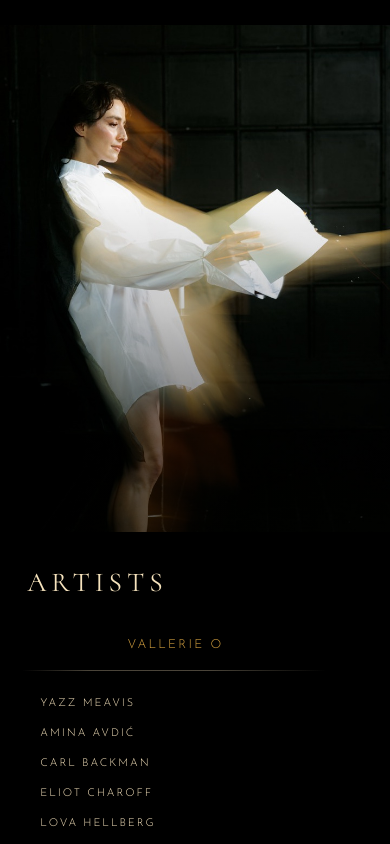
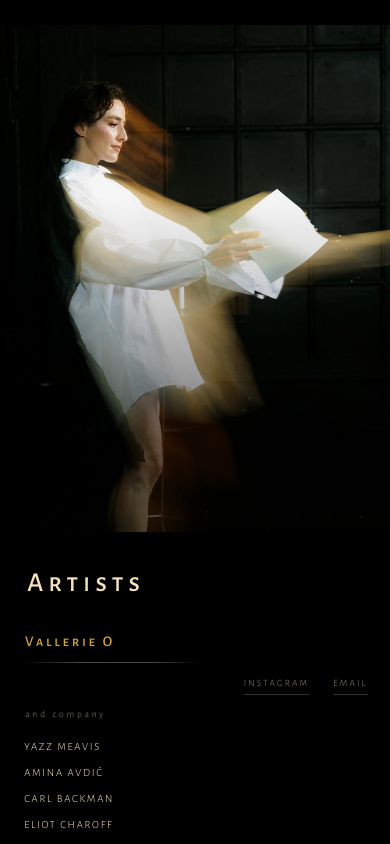
Before and after one commit to Benckert/amorfatitoday, a plain HTML site: page index.html in a window 390 px wide. Shown: the part 1156-2000 px from the top of the page. Drawn offline with Linux system fonts and the light colour scheme.

Commit message:
Small caps, three columns on artists, and Tickets back on the button
Type is one family in two cuts: Alegreya Sans SC for the display in
real small capitals, Alegreya Sans — the same design without them — for
every other line. It is a small-caps FAMILY rather than a font with an
smcp feature, so its lowercase glyphs are the small capitals: the title
is written "Amor Fati" and the text-transform is gone, because
uppercasing it would throw the small caps away and hand back plain
capitals. Both were checked for U+0106 before being chosen. Cormorant
and Josefin are out; still six files.

Artists is three columns now: her name on the left, the company on the
right, the photograph centred between them. That picture is a room with
someone in the middle of it and it loses the room at either edge. The
side columns take the gutter rather than the 1120px measure — beside a
600px figure the measure leaves too little width to set a name in — and
both text columns come first in the markup so a phone, which stacks in
DOM order, still gets the words before the picture.

The button says Tickets again.

Three defects on the way, all found by measuring rather than looking:

align-self:stretch, missing on the new figure. Inside a grid that
centres its items the box is sized by its content, height:100% resolves
to auto, and the photograph laid out at its natural 720x1080 —
overflowing the 900px panel and being clipped by overflow:hidden. This
is the second place on this page that has needed it.

Then the narrow layout twice over, both because an id outranks a class:
the desktop rule for this figure kept winning on a phone, so it sat
small and centred instead of running full width; and it kept
grid-column:2, which put it in an implicit second column sized to its
content — a full-bleed figure rendering 146px wide.

Measured after: 528x792 whole and centred at 1440, 469x704 at 1280,
full-bleed 390 and 360 on the phones, nine names clear of the rail at
every size.

```diff
--- a/index.html
+++ b/index.html
@@ -35,59 +35,83 @@
 
 <style>
 /* ───────────────────────────  the faces  ────────────────────────────
-   Self-hosted rather than fetched from Google. Three reasons: the page
-   no longer depends on a third party being up, no visitor's request
-   for this page reaches one, and the display face is present on the
-   very first paint instead of arriving a beat later. Only the latin
-   and latin-ext subsets are here — latin-ext is not optional, it
-   carries the Ć in Amina Avdić's name, and every face on this page was
-   checked for that glyph before it was chosen. */
+   Self-hosted rather than fetched from Google: the page depends on no
+   third party being up, no visitor's request for it reaches one, and
+   the display face is present on the first paint instead of arriving a
+   beat later.
+
+   Alegreya Sans SC is a small-caps FAMILY, not a font with a smcp
+   feature — its lowercase glyphs are the small capitals. So the title
+   is written "Amor Fati" and left alone: no text-transform, because
+   uppercasing it would throw the small caps away and give back plain
+   capitals. Alegreya Sans is the same design without the small caps
+   and carries every other line.
+
+   Latin and latin-ext only — latin-ext is not optional, it carries the
+   Ć in Amina Avdić's name, and both families were checked for U+0106
+   before being chosen. */
 @font-face {
-  font-family: 'Cormorant';
+  font-family: 'Alegreya Sans SC';
+  font-style: normal;
+  font-weight: 400;
+  font-display: swap;
+  src: url(fonts/alegreyasc-400-latin-ext.woff2) format('woff2');
+  unicode-range: U+0100-02BA, U+02BD-02C5, U+02C7-02CC, U+02CE-02D7, U+02DD-02FF, U+0304, U+0308, U+0329, U+1D00-1DBF, U+1E00-1E9F, U+1EF2-1EFF, U+2020, U+20A0-20AB, U+20AD-20C0, U+2113, U+2C60-2C7F, U+A720-A7FF;
+}
+@font-face {
+  font-family: 'Alegreya Sans SC';
+  font-style: normal;
+  font-weight: 400;
+  font-display: swap;
+  src: url(fonts/alegreyasc-400-latin.woff2) format('woff2');
+  unicode-range: U+0000-00FF, U+0131, U+0152-0153, U+02BB-02BC, U+02C6, U+02DA, U+02DC, U+0304, U+0308, U+0329, U+2000-206F, U+20AC, U+2122, U+2191, U+2193, U+2212, U+2215, U+FEFF, U+FFFD;
+}
+@font-face {
+  font-family: 'Alegreya Sans SC';
+  font-style: normal;
+  font-weight: 500;
+  font-display: swap;
+  src: url(fonts/alegreyasc-500-latin-ext.woff2) format('woff2');
+  unicode-range: U+0100-02BA, U+02BD-02C5, U+02C7-02CC, U+02CE-02D7, U+02DD-02FF, U+0304, U+0308, U+0329, U+1D00-1DBF, U+1E00-1E9F, U+1EF2-1EFF, U+2020, U+20A0-20AB, U+20AD-20C0, U+2113, U+2C60-2C7F, U+A720-A7FF;
+}
+@font-face {
+  font-family: 'Alegreya Sans SC';
+  font-style: normal;
+  font-weight: 500;
+  font-display: swap;
+  src: url(fonts/alegreyasc-500-latin.woff2) format('woff2');
+  unicode-range: U+0000-00FF, U+0131, U+0152-0153, U+02BB-02BC, U+02C6, U+02DA, U+02DC, U+0304, U+0308, U+0329, U+2000-206F, U+20AC, U+2122, U+2191, U+2193, U+2212, U+2215, U+FEFF, U+FFFD;
+}
+@font-face {
+  font-family: 'Alegreya Sans';
   font-style: normal;
   font-weight: 300;
   font-display: swap;
-  src: url(fonts/cormorant-300-latin-ext.woff2) format('woff2');
+  src: url(fonts/alegreya-300-latin-ext.woff2) format('woff2');
   unicode-range: U+0100-02BA, U+02BD-02C5, U+02C7-02CC, U+02CE-02D7, U+02DD-02FF, U+0304, U+0308, U+0329, U+1D00-1DBF, U+1E00-1E9F, U+1EF2-1EFF, U+2020, U+20A0-20AB, U+20AD-20C0, U+2113, U+2C60-2C7F, U+A720-A7FF;
 }
 @font-face {
-  font-family: 'Cormorant';
+  font-family: 'Alegreya Sans';
   font-style: normal;
   font-weight: 300;
   font-display: swap;
-  src: url(fonts/cormorant-300-latin.woff2) format('woff2');
+  src: url(fonts/alegreya-300-latin.woff2) format('woff2');
   unicode-range: U+0000-00FF, U+0131, U+0152-0153, U+02BB-02BC, U+02C6, U+02DA, U+02DC, U+0304, U+0308, U+0329, U+2000-206F, U+20AC, U+2122, U+2191, U+2193, U+2212, U+2215, U+FEFF, U+FFFD;
 }
 @font-face {
-  font-family: 'Cormorant';
+  font-family: 'Alegreya Sans';
   font-style: normal;
   font-weight: 400;
   font-display: swap;
-  src: url(fonts/cormorant-400-latin-ext.woff2) format('woff2');
+  src: url(fonts/alegreya-400-latin-ext.woff2) format('woff2');
   unicode-range: U+0100-02BA, U+02BD-02C5, U+02C7-02CC, U+02CE-02D7, U+02DD-02FF, U+0304, U+0308, U+0329, U+1D00-1DBF, U+1E00-1E9F, U+1EF2-1EFF, U+2020, U+20A0-20AB, U+20AD-20C0, U+2113, U+2C60-2C7F, U+A720-A7FF;
 }
 @font-face {
-  font-family: 'Cormorant';
+  font-family: 'Alegreya Sans';
   font-style: normal;
   font-weight: 400;
   font-display: swap;
-  src: url(fonts/cormorant-400-latin.woff2) format('woff2');
-  unicode-range: U+0000-00FF, U+0131, U+0152-0153, U+02BB-02BC, U+02C6, U+02DA, U+02DC, U+0304, U+0308, U+0329, U+2000-206F, U+20AC, U+2122, U+2191, U+2193, U+2212, U+2215, U+FEFF, U+FFFD;
-}
-@font-face {
-  font-family: 'Josefin Sans';
-  font-style: normal;
-  font-weight: 300;
-  font-display: swap;
-  src: url(fonts/josefin-300-latin-ext.woff2) format('woff2');
-  unicode-range: U+0100-02BA, U+02BD-02C5, U+02C7-02CC, U+02CE-02D7, U+02DD-02FF, U+0304, U+0308, U+0329, U+1D00-1DBF, U+1E00-1E9F, U+1EF2-1EFF, U+2020, U+20A0-20AB, U+20AD-20C0, U+2113, U+2C60-2C7F, U+A720-A7FF;
-}
-@font-face {
-  font-family: 'Josefin Sans';
-  font-style: normal;
-  font-weight: 300;
-  font-display: swap;
-  src: url(fonts/josefin-300-latin.woff2) format('woff2');
+  src: url(fonts/alegreya-400-latin.woff2) format('woff2');
   unicode-range: U+0000-00FF, U+0131, U+0152-0153, U+02BB-02BC, U+02C6, U+02DA, U+02DC, U+0304, U+0308, U+0329, U+2000-206F, U+20AC, U+2122, U+2191, U+2193, U+2212, U+2215, U+FEFF, U+FFFD;
 }
 /* ─────────────────────────────  tokens  ───────────────────────────── */
@@ -98,17 +122,14 @@
   --gold:#d9a441;                  /* 39°, the candle in the photographs */
   --mist:rgba(246,227,189,.58);
 
-  /* Cormorant Light, opened right up, is the ethereal half: an
-     old-style with very fine hairlines that at .30em tracking stops
-     being a word and becomes a row of marks — which is the mystical
-     register asked for, and it is minimal by construction because
-     there is so little ink in it. Josefin Sans carries every small
-     line and is the playful half: a geometric with a deco cast, round
-     and light, which keeps the page from turning solemn. The tension
-     between a delicate seriffed display and a round geometric micro
-     is the whole idea; neither alone gets all four adjectives. */
-  --display:"Cormorant",Garamond,"Times New Roman",serif;
-  --micro:"Josefin Sans","Century Gothic","Helvetica Neue",Arial,sans-serif;
+  /* One family in two cuts. Alegreya Sans SC sets the display in real
+     small capitals — a humanist sans, so the letterforms keep a little
+     of the hand in them rather than being drawn with a compass, which
+     is where the warmth comes from at this size. Alegreya Sans, the
+     same design without the small caps, carries every other line, so
+     nothing on the page is a different voice. */
+  --display:"Alegreya Sans SC","Optima","Gill Sans",Helvetica,Arial,sans-serif;
+  --micro:"Alegreya Sans","Optima","Helvetica Neue",Arial,sans-serif;
 
   --gutter:clamp(1.25rem,5vw,5rem);
   /* On :root, not on .panel: the link rail is fixed to the viewport and
@@ -217,7 +238,7 @@ img{display:block;max-width:100%}
 
 .title{
   font-family:var(--display);
-  font-weight:300;
+  font-weight:500;
   font-size:clamp(2.1rem,8.2vw,5.4rem);
   line-height:1;
   letter-spacing:.17em;
@@ -290,60 +311,77 @@ img{display:block;max-width:100%}
 
 /* ────────────────────────────  III. artists  ───────────────────────── */
 #artists{--focus:50% 38%}   /* the candle and the turning figure, not the ceiling */
-/* Centred rather than held to the right edge: this photograph is a room
-   with the figure in the middle of it, and pushed into a right-hand
-   column it lost the room. The names cross its left third, which is
-   the darkest part of the frame — the doorway — so they need no scrim,
-   only their own shadow. */
-#artists .beside{left:0;right:0;width:auto;justify-content:center}
-#artists .beside::before{
-  background:linear-gradient(to right,
-    rgba(0,0,0,.42) 0%,rgba(0,0,0,.22) 26%,rgba(0,0,0,0) 48%);
+
+/* Three columns with the photograph in the middle: her name on one
+   side, the company on the other, the room between them. The figure
+   stays centred in the frame — that picture is a room with someone in
+   the middle of it, and pushed to an edge it loses the room. The side
+   columns take the gutter rather than the 1120px measure, because at
+   the measure there is not enough width left beside a 600px figure to
+   set a name in. */
+#artists{
+  grid-template-columns:minmax(0,1fr) auto minmax(0,1fr);
+  align-items:center;
+  gap:clamp(1rem,2.6vw,2.6rem);
+  padding:clamp(2rem,5svh,4rem) var(--gutter) var(--rail);
 }
-#artists{padding-right:var(--inset)}
+#artists .who-lead{grid-column:1;grid-row:1;text-align:right}
+/* .reach is a flexbox, so text-align does not reach it */
+#artists .who-lead .reach{justify-content:flex-end}
+#artists .beside{
+  grid-column:2;grid-row:1;
+  position:static;width:auto;
+  /* align-self, and it is load-bearing here for the same reason it is
+     on `about`: this grid centres its items, so without it the box is
+     sized by its content, height:100% resolves to auto, and the
+     photograph lays out at its natural 720x1080 — overflowing a 900px
+     panel and being clipped by overflow:hidden. Stretched, the box is
+     exactly its row and max-height:100% has something to mean. */
+  align-self:stretch;height:100%;min-height:0;
+  justify-content:center;
+}
+#artists .who-company{grid-column:3;grid-row:1}
+#artists .beside img{max-height:100%;max-width:100%;width:auto;height:auto}
+#artists .beside::before{display:none}
+
+.lead-name{
+  font-family:var(--display);font-weight:500;
+  font-size:clamp(1.05rem,2.4vw,1.6rem);
+  letter-spacing:.18em;text-indent:.18em;
+  color:var(--gold);
+  margin:0;
+  position:relative;
+  padding-bottom:clamp(.7rem,2.2svh,1.1rem);
+  text-shadow:0 1px 4px rgba(0,0,0,1),0 2px 18px rgba(0,0,0,.9);
+}
+/* the horizon under her name, anchored to whichever edge her column is
+   set against: the right on a wide screen, the left when it stacks */
+.lead-name::after{
+  content:"";position:absolute;bottom:0;right:0;
+  width:min(13rem,100%);height:1px;
+  background:linear-gradient(to left,
+    rgba(246,227,189,0) 0%,rgba(246,227,189,.30) 24%,
+    rgba(246,227,189,.30) 68%,rgba(246,227,189,0) 100%);
+}
+.company-label{
+  font-family:var(--micro);font-weight:300;
+  font-size:clamp(.6rem,1.3vw,.72rem);
+  letter-spacing:.3em;text-indent:.3em;text-transform:lowercase;
+  color:var(--mist);
+  margin:0 0 clamp(.7rem,2.2svh,1.2rem);
+}
 .section-title{
-  font-family:var(--display);font-weight:400;
+  font-family:var(--display);font-weight:500;
   font-size:clamp(1.6rem,5.2vw,3.4rem);
-  letter-spacing:.24em;text-indent:.24em;text-transform:uppercase;
+  letter-spacing:.24em;text-indent:.24em;
   color:var(--cream);margin:0 0 clamp(1.2rem,3.6svh,2.2rem);
   text-shadow:0 1px 4px rgba(0,0,0,1),0 2px 24px rgba(0,0,0,.9);
 }
 .roster{list-style:none;margin:0;padding:0}
-/* She leads the evening, so she is set apart from the list rather than
-   made loud within it. The mark beneath her was a short gold stub
-   anchored to the left, which read as an underline that had been cut
-   off. It is a horizon now: a single hairline drawn the width of the
-   names, arriving out of nothing and leaving into nothing, in the
-   page's cream rather than its gold so it separates without competing
-   with her. */
-.roster li:not(.lead){
-  /* a step below her, not a different thing: same face, same tracking,
-     about seven-eighths the size, and set in from her by an em or two
-     so the list reads as hers */
-  font-size:clamp(.66rem,1.88vw,1.16rem);
-  padding-left:clamp(1rem,2.2vw,2rem);
-}
-.roster li.lead{
-  color:var(--gold);
-  position:relative;
-  /* she is centred on the rule beneath her rather than starting where
-     it starts: the name and its horizon share a mid-point */
-  width:min(19rem,100%);
-  text-align:center;
-  padding-bottom:clamp(.8rem,2.4svh,1.2rem);
-  margin-bottom:clamp(.7rem,2.2svh,1.2rem);
-}
-.roster li.lead::after{
-  content:"";position:absolute;left:0;bottom:0;
-  width:min(19rem,100%);height:1px;
-  background:linear-gradient(to right,
-    rgba(246,227,189,0) 0%,rgba(246,227,189,.30) 22%,
-    rgba(246,227,189,.30) 62%,rgba(246,227,189,0) 100%);
-}
 .roster li{
   font-family:var(--micro);font-weight:300;
-  font-size:clamp(.72rem,2.15vw,1.32rem);
-  letter-spacing:.2em;text-indent:.2em;text-transform:uppercase;
+  font-size:clamp(.66rem,1.35vw,.92rem);
+  letter-spacing:.18em;text-indent:.18em;text-transform:uppercase;
   color:var(--cream);
   line-height:1;
   padding:clamp(.34rem,1.35svh,.62rem) 0;
@@ -581,9 +619,37 @@ img{display:block;max-width:100%}
   .split .beside{align-items:flex-start}
 
   .section-title{font-size:clamp(1.3rem,7vw,1.9rem);letter-spacing:.18em;text-indent:.18em;margin-bottom:clamp(1rem,3svh,1.8rem)}
-  .roster li{letter-spacing:.18em;text-indent:.18em;padding:clamp(.32rem,1.15svh,.6rem) 0}
-  .roster li.lead{font-size:.78rem}
-  .roster li:not(.lead){font-size:.68rem;padding-left:1rem}
+  .roster li{font-size:.68rem;letter-spacing:.16em;text-indent:.16em;padding:clamp(.26rem,.95svh,.48rem) 0}
+
+  /* one column: her name, then the company, then the room — the two
+     text blocks come first in the markup for exactly this */
+  #artists{
+    grid-template-columns:1fr;
+    grid-template-rows:auto auto minmax(22svh,1fr);
+    gap:clamp(.4rem,1.4svh,1rem);
+    padding:clamp(1.2rem,3.4svh,2rem) 0 0;
+  }
+  #artists .who-lead,#artists .who-company{grid-column:1;text-align:left}
+  #artists .who-lead{grid-row:1}
+  #artists .who-company{grid-row:2}
+  /* grid-column too, not just the row: left at the desktop value it
+     lands in an implicit second column sized to its own content, which
+     is how a full-bleed figure came out 146px wide */
+  #artists .beside{grid-column:1;grid-row:3;align-self:stretch;height:100%;min-height:0}
+  /* an id outranks .split, so the desktop rule for this figure would
+     otherwise win here too and it would sit small and centred instead
+     of running the full width like the one on `about` */
+  #artists .beside img{
+    width:100%;height:100%;
+    max-width:none;max-height:none;
+    object-fit:cover;
+    object-position:var(--focus,50% 50%);
+  }
+  #artists .beside::before{display:block}
+  .lead-name{font-size:.92rem;padding-bottom:.6rem}
+  .lead-name::after{right:auto;left:0;width:min(11rem,100%)}
+  .company-label{margin-bottom:clamp(.4rem,1.4svh,.8rem)}
+  .who-lead .reach{margin-top:clamp(.5rem,1.6svh,1rem)}
 
 
   /* the links wrap out to the screen edges here, so the toggle cannot
@@ -633,8 +699,8 @@ img{display:block;max-width:100%}
   <a class="to" href="#artists">Artists</a>
   <!-- EDIT — the ticket page's URL goes in href -->
   <a class="ticket" href="https://www.kickstarter.com/" target="_blank" rel="noopener noreferrer">
-    Come bask<span class="out" aria-hidden="true">↗</span>
-    <span class="sr">— tickets, opens in a new tab</span>
+    Tickets<span class="out" aria-hidden="true">↗</span>
+    <span class="sr">(opens in a new tab)</span>
   </a>
 </nav>
 
@@ -670,26 +736,33 @@ img{display:block;max-width:100%}
 
   <!-- ══════════════════  III. artists  ══════════════════ -->
   <section class="panel split" id="artists">
-    <div class="says">
+    <!-- The two text columns come first so a phone, which stacks in DOM
+         order, gets the words before the photograph. On a wide screen
+         grid-column puts the figure between them. -->
+    <div class="says who-lead">
       <h2 class="section-title" data-reveal>Artists</h2>
-      <ul class="roster">
-        <li class="lead" data-reveal style="--d:.10s">Vallerie O</li>
-        <li data-reveal style="--d:.18s">Yazz Meavis</li>
-        <li data-reveal style="--d:.24s">Amina Avdić</li>
-        <li data-reveal style="--d:.30s">Carl Backman</li>
-        <li data-reveal style="--d:.36s">Eliot Charoff</li>
-        <li data-reveal style="--d:.42s">Lova Hellberg</li>
-        <li data-reveal style="--d:.48s">Joakim Benckert</li>
-        <li data-reveal style="--d:.54s">Zean Farence Diaz</li>
-        <li data-reveal style="--d:.60s">Kristoffer Benckert</li>
-        <li data-reveal style="--d:.66s">Elias Ljungberg Photography</li>
-      </ul>
-
-      <p class="reach" data-reveal style="--d:.72s">
+      <p class="lead-name" data-reveal style="--d:.12s">Vallerie O</p>
+      <p class="reach" data-reveal style="--d:.7s">
         <a href="https://instagram.com/" target="_blank" rel="noopener noreferrer">Instagram</a><!-- EDIT -->
         <a href="mailto:hello@example.com">Email</a><!-- EDIT -->
       </p>
     </div>
+
+    <div class="says who-company">
+      <p class="company-label" data-reveal style="--d:.16s">and company</p>
+      <ul class="roster">
+        <li data-reveal style="--d:.22s">Yazz Meavis</li>
+        <li data-reveal style="--d:.27s">Amina Avdić</li>
+        <li data-reveal style="--d:.32s">Carl Backman</li>
+        <li data-reveal style="--d:.37s">Eliot Charoff</li>
+        <li data-reveal style="--d:.42s">Lova Hellberg</li>
+        <li data-reveal style="--d:.47s">Joakim Benckert</li>
+        <li data-reveal style="--d:.52s">Zean Farence Diaz</li>
+        <li data-reveal style="--d:.57s">Kristoffer Benckert</li>
+        <li data-reveal style="--d:.62s">Elias Ljungberg Photography</li>
+      </ul>
+    </div>
+
     <div class="beside">
       <img src="images/artists.jpeg" width="720" height="1080"
            alt="A dancer turning by candlelight, a pale cloth trailing through the air.">
@@ -766,13 +839,13 @@ img{display:block;max-width:100%}
     probe.textContent = title.getAttribute("aria-label") || "Amor Fati";
     probe.setAttribute("aria-hidden", "true");
     probe.style.cssText = "position:absolute;left:-9999px;top:0;visibility:hidden;" +
-      "white-space:pre;font-size:100px;font-weight:500;text-transform:uppercase";
+      "white-space:pre;font-size:100px;font-weight:500";
     document.body.appendChild(probe);
-    var fallback = 'Garamond,"Times New Roman",serif';
+    var fallback = '"Gill Sans",Helvetica,Arial,sans-serif';
     function ready(){
       probe.style.fontFamily = fallback;
       var without = probe.getBoundingClientRect().width;
-      probe.style.fontFamily = '"Cormorant",' + fallback;
+      probe.style.fontFamily = '"Alegreya Sans SC",' + fallback;
       return Math.abs(probe.getBoundingClientRect().width - without) > 0.5;
     }
     function go(){
```
Also changed, not shown: README.md, fonts/alegreya-300-latin-ext.woff2 (added), fonts/alegreya-300-latin.woff2 (added), fonts/alegreya-400-latin-ext.woff2 (added), fonts/alegreya-400-latin.woff2 (added), fonts/alegreyasc-400-latin-ext.woff2 (added), fonts/alegreyasc-400-latin.woff2 (added), fonts/alegreyasc-500-latin-ext.woff2 (added), fonts/alegreyasc-500-latin.woff2 (added), fonts/cormorant-300-latin-ext.woff2 (deleted), fonts/cormorant-300-latin.woff2 (deleted), fonts/cormorant-400-latin-ext.woff2 (deleted), fonts/cormorant-400-latin.woff2 (deleted), fonts/josefin-300-latin-ext.woff2 (deleted), 1 more files.
